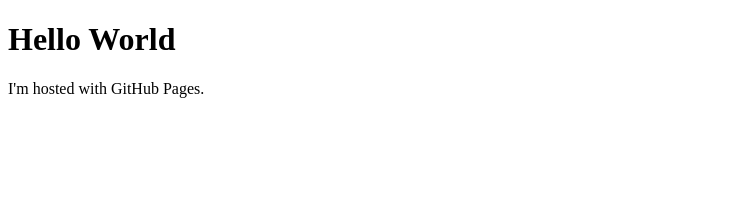
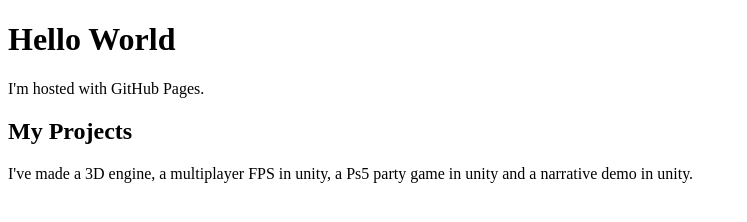
Before and after one commit to shutnote/shutnote.github.io, a plain HTML site: page index.html in a window 1280 px wide. Shown: the whole page, without its empty margins (0-747 px from the left). Drawn offline with Linux system fonts and the light colour scheme.

Commit message:
Update index.html

```diff
--- a/index.html
+++ b/index.html
@@ -3,5 +3,8 @@
 <body>
 <h1>Hello World</h1>
 <p>I'm hosted with GitHub Pages.</p>
+
+<h2>My Projects</h2>
+<p>I've made a 3D engine, a multiplayer FPS in unity, a Ps5 party game in unity and a narrative demo in unity.</p>
 </body>
 </html>
```
